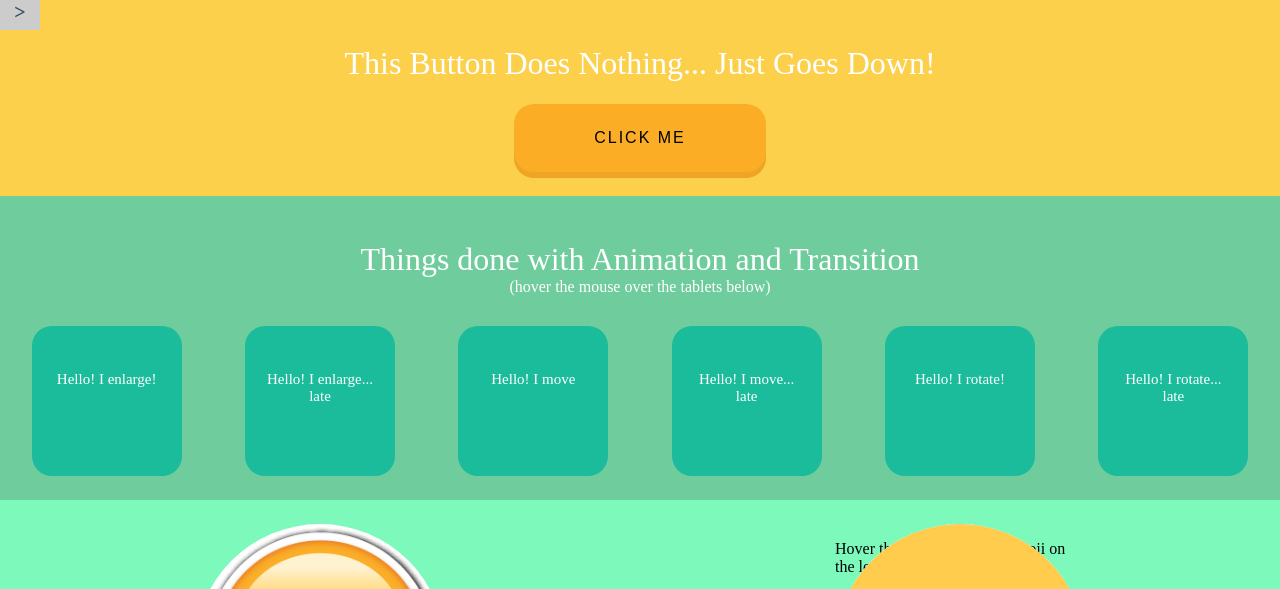
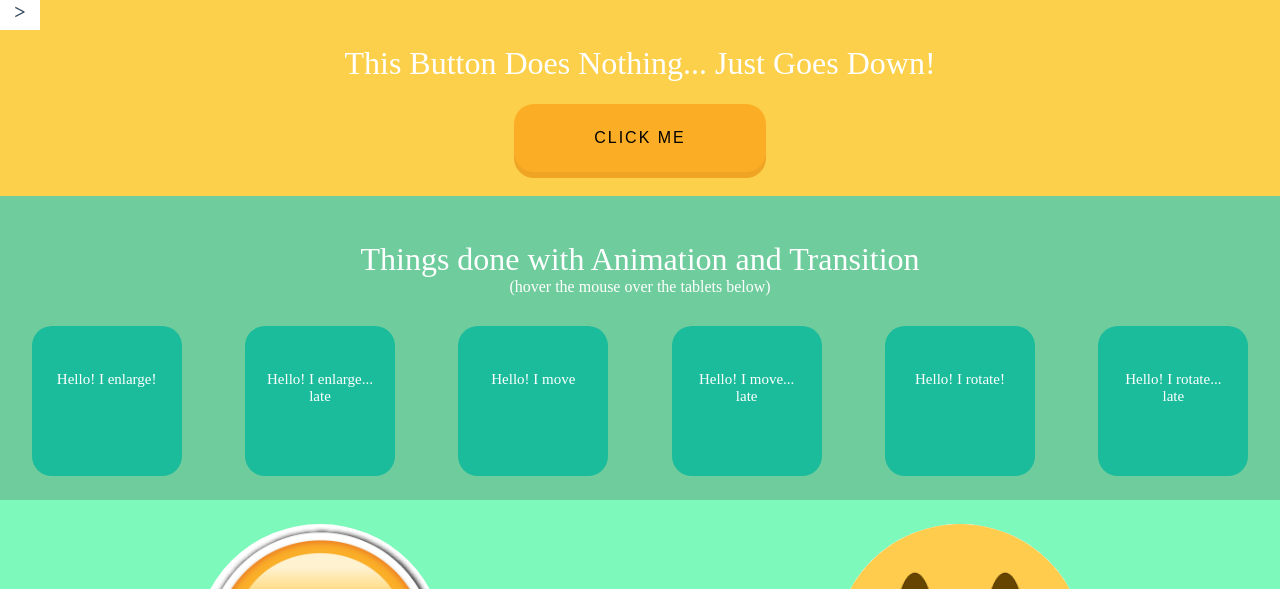
Before and after one commit to Naeemnh23/naeemnh23.github.io, a plain HTML site: page index.html in a window 1280 px wide. Shown: the top 589 px of the page. Drawn offline with Linux system fonts and the light colour scheme.

Commit message:
minor changes
fixed the phrase - keyframes

```diff
--- a/index.html
+++ b/index.html
@@ -79,7 +79,7 @@
 		</div>
 		<div class="cf">
 			<img class="second" src="haha.png" />
-			<p>Hover the Mouse over the Emoji on the left --_\</p>
+		<!--	<p>Hover the Mouse over the Emoji on the left --_\</p> -->
 			<img class="first" src="msmile.png" />
 		</div>
 	</div>
--- a/main.css
+++ b/main.css
@@ -451,7 +451,7 @@ span {
 
 }
 
-@keyfames shrink {
+@keyframes shrink {
 	0% {
 		width: 189px;
 	}
```
